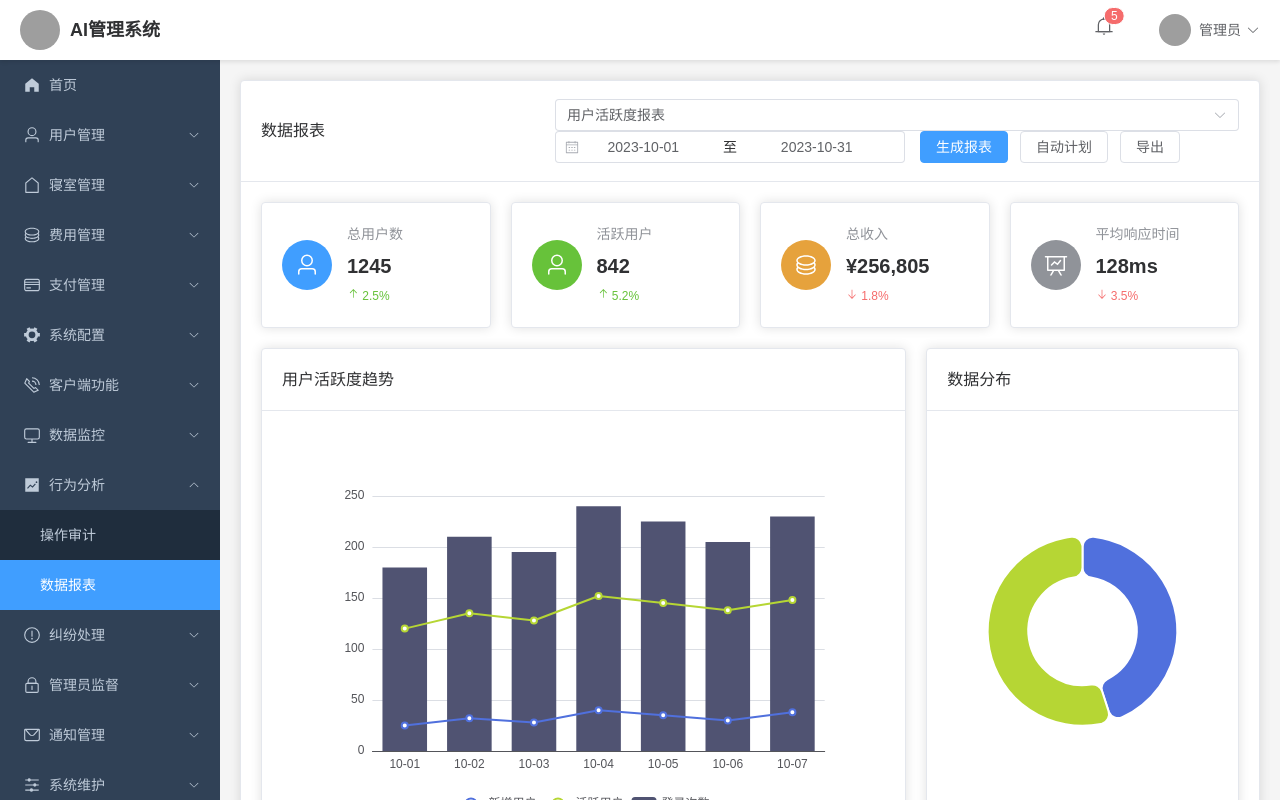
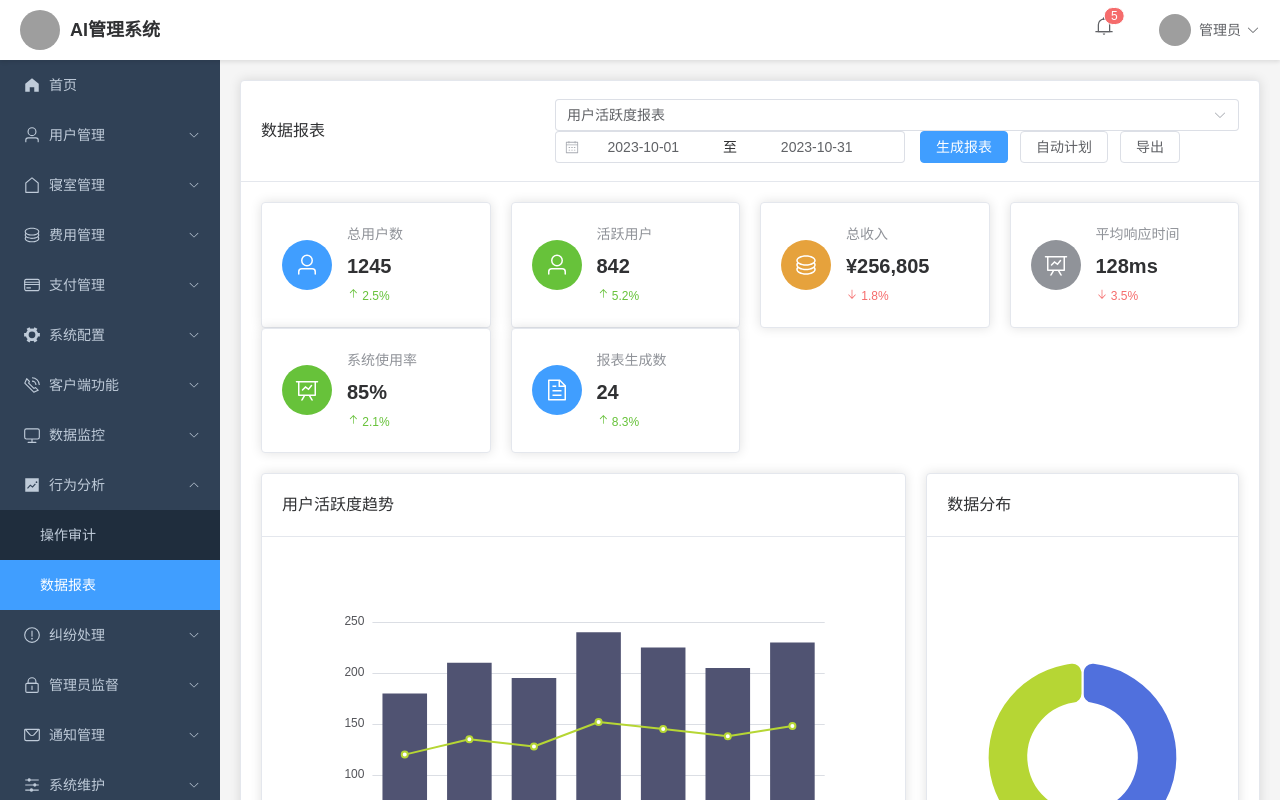
Before and after one commit to MH063/Accounting-system, a Vue app in the folder AI-admin/: page /data-report in a window 1280 px wide. Shown: the top 800 px of the page. Built offline with nearby package versions, Linux system fonts and the light colour scheme; grey boxes are pictures that could not be loaded.

Commit message:
修复数据报表页面样式问题，完善界面布局

```diff
--- a/AI-admin/src/views/DataReport.vue
+++ b/AI-admin/src/views/DataReport.vue
@@ -123,7 +123,9 @@ const reportStats = ref([
   { title: '总用户数', value: 1245, trend: 2.5, color: 'primary', icon: 'User' },
   { title: '活跃用户', value: 842, trend: 5.2, color: 'success', icon: 'User' },
   { title: '总收入', value: '¥256,805', trend: -1.8, color: 'warning', icon: 'Coin' },
-  { title: '平均响应时间', value: '128ms', trend: -3.5, color: 'info', icon: 'DataLine' }
+  { title: '平均响应时间', value: '128ms', trend: -3.5, color: 'info', icon: 'DataLine' },
+  { title: '系统使用率', value: '85%', trend: 2.1, color: 'success', icon: 'DataLine' },
+  { title: '报表生成数', value: 24, trend: 8.3, color: 'primary', icon: 'Document' }
 ])
 
 const chartTitle = ref('用户活跃度趋势')
```
